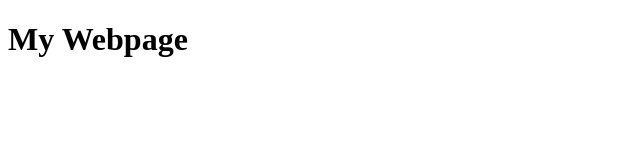
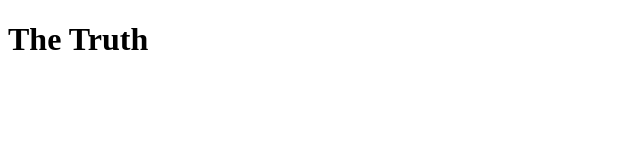
Before and after one commit to Glitchscape/glitchscape.github.io, a plain HTML site: page index.html in a window 1280 px wide. Shown: the whole page, without its empty margins (0-640 px from the left). Drawn offline with Linux system fonts and the light colour scheme.

Commit message:
Update index.html

```diff
--- a/index.html
+++ b/index.html
@@ -1,10 +1,10 @@
     <!DOCTYPE html>
     <html>
     <head>
-    <title>My Webpage</title>
+    <title>Truth</title>
     </head>
     <body>
-    <h1>My Webpage</h1>
+    <h1>The Truth</h1>
     <p(The little wooden man remains perfectly still, as if considering your request. Then, with a voice as calm and steady as before, he speaks again—this time, the story shifting, reshaping itself like wood being carved anew.)
 
 "You want the truth? The full truth? Fine. Listen well."
```
